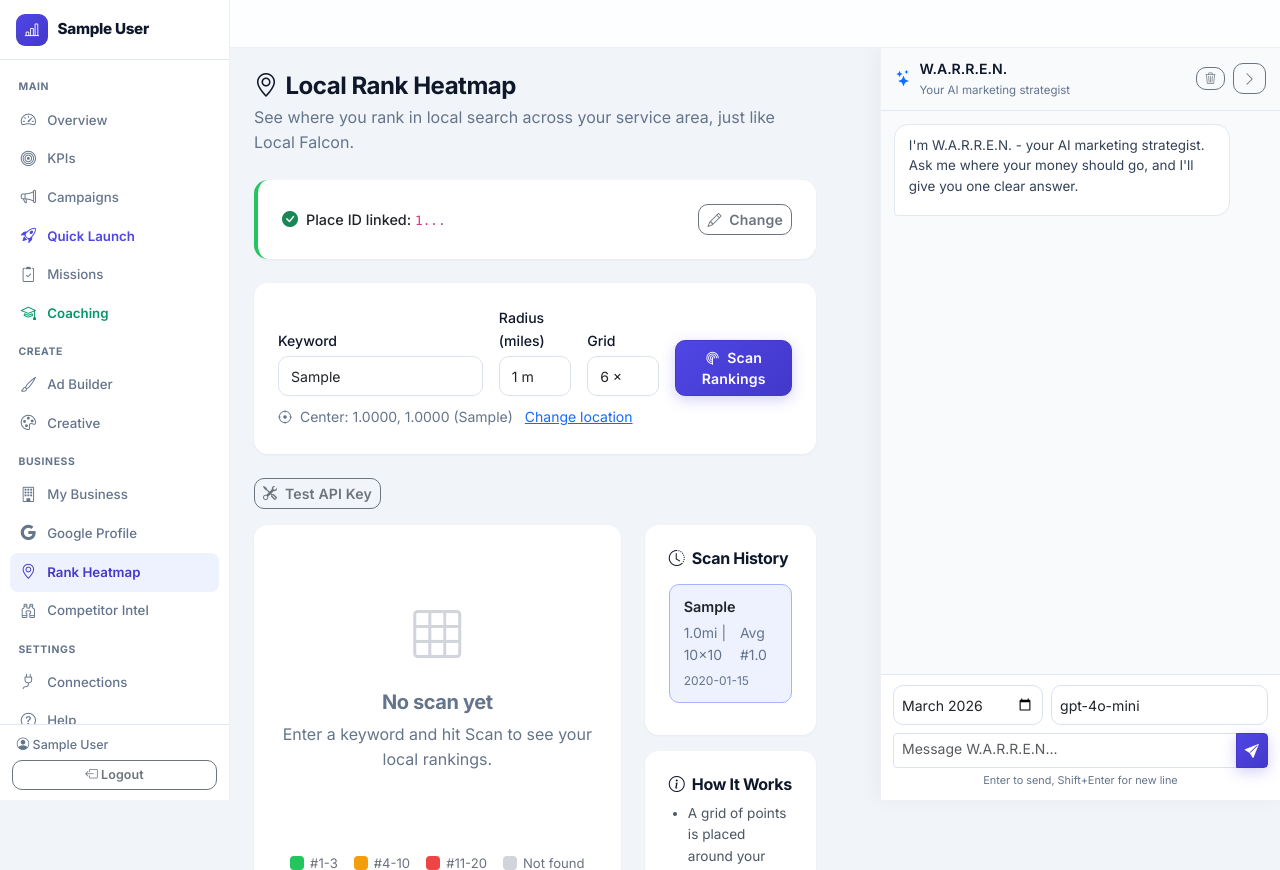
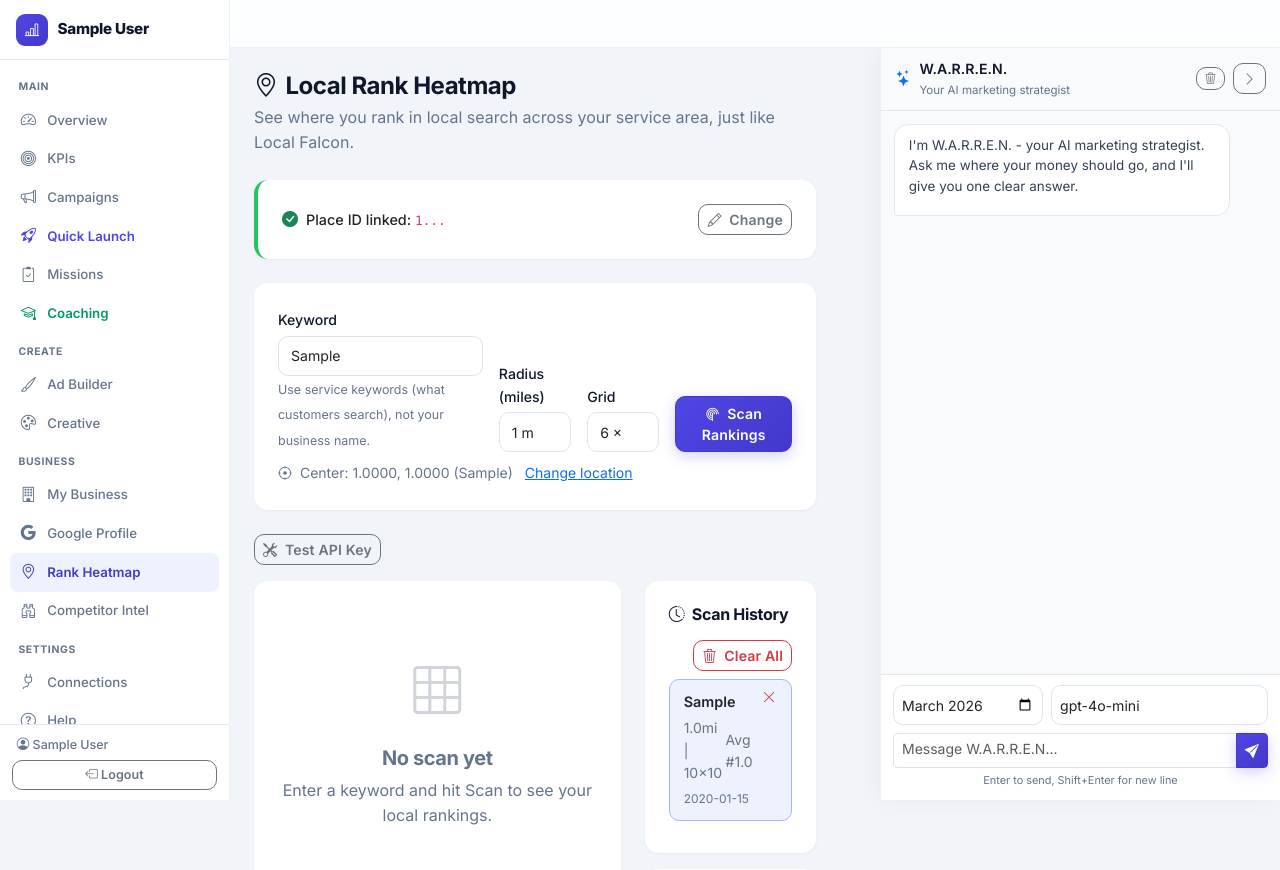
Before and after one commit to markgromer/gromore-admin, a Flask app: page /client/heatmap in a window 1280 px wide. Shown: the top 870 px of the page. Run offline with Flask 3, Linux system fonts and the light colour scheme; the visitor is signed in with stand-in values (Sample User, id 1); data comes from the database, SQL or seed files in the repository; tables that the repository leaves empty hold one stand-in row (values such as "Sample post"); some libraries are stand-ins or nearby versions.

Commit message:
Heatmap: delete scan history, show all results, keyword guidance, debug improvements

```diff
--- a/webapp/client_portal.py
+++ b/webapp/client_portal.py
@@ -3698,6 +3698,27 @@ def client_heatmap_view_scan(scan_id):
     return jsonify(ok=True, scan=scan)
 
 
+@client_bp.route("/heatmap/scan/<int:scan_id>", methods=["DELETE"])
+@client_login_required
+def client_heatmap_delete_scan(scan_id):
+    db = _get_db()
+    brand_id = session["client_brand_id"]
+    scan = db.get_heatmap_scan(scan_id)
+    if not scan or scan["brand_id"] != brand_id:
+        return jsonify(ok=False, error="Scan not found"), 404
+    db.delete_heatmap_scan(scan_id, brand_id)
+    return jsonify(ok=True)
+
+
+@client_bp.route("/heatmap/scans", methods=["DELETE"])
+@client_login_required
+def client_heatmap_clear_scans():
+    db = _get_db()
+    brand_id = session["client_brand_id"]
+    db.delete_all_heatmap_scans(brand_id)
+    return jsonify(ok=True)
+
+
 # ── Help Center ──
 
 @client_bp.route("/help")
--- a/webapp/database.py
+++ b/webapp/database.py
@@ -1255,6 +1255,19 @@ class WebDB:
         conn.close()
         return dict(row) if row else None
 
+    def delete_heatmap_scan(self, scan_id, brand_id):
+        conn = self._conn()
+        conn.execute("DELETE FROM heatmap_scans WHERE id = ? AND brand_id = ?",
+                     (scan_id, brand_id))
+        conn.commit()
+        conn.close()
+
+    def delete_all_heatmap_scans(self, brand_id):
+        conn = self._conn()
+        conn.execute("DELETE FROM heatmap_scans WHERE brand_id = ?", (brand_id,))
+        conn.commit()
+        conn.close()
+
     # ── Warren Memories ──
 
     def add_warren_memory(self, brand_id, category, title, content, embedding=None):
--- a/webapp/templates/client/client_heatmap.html
+++ b/webapp/templates/client/client_heatmap.html
@@ -195,6 +195,7 @@
                 <input type="text" class="form-control" id="keywordInput"
                        placeholder="e.g. plumber near me" autocomplete="off"
                        {% if active_scan %}value="{{ active_scan.keyword }}"{% endif %}>
+                <small class="text-muted" style="font-size:.78rem;">Use service keywords (what customers search), not your business name.</small>
             </div>
             <div class="col-md-2">
                 <label class="form-label fw-medium mb-1" style="font-size:.88rem;">Radius (miles)</label>
@@ -333,11 +334,20 @@
         <div class="card" style="border:none; border-radius:14px; box-shadow:0 1px 3px rgba(0,0,0,.05);">
             <div class="card-body p-3 p-md-4">
                 <h6 class="mb-3"><i class="bi bi-clock-history me-1"></i> Scan History</h6>
+                {% if scans %}
+                <div class="mb-2 text-end">
+                    <button class="btn btn-sm btn-outline-danger" type="button" id="clearAllScansBtn" title="Delete all scans">
+                        <i class="bi bi-trash3 me-1"></i> Clear All
+                    </button>
+                </div>
+                {% endif %}
                 <div id="scanHistory">
                     {% if scans %}
                     {% for scan in scans %}
                     <div class="scan-history-item mb-2 {% if loop.first %}active{% endif %}"
-                         data-scan-id="{{ scan.id }}" onclick="loadScan({{ scan.id }})">
+                         data-scan-id="{{ scan.id }}">
+                        <div class="d-flex justify-content-between align-items-start">
+                            <div style="cursor:pointer; flex:1;" onclick="loadScan({{ scan.id }})">
                                 <div class="fw-semibold" style="font-size:.9rem;">{{ scan.keyword }}</div>
                                 <div class="d-flex justify-content-between align-items-center mt-1">
                                     <small class="text-muted">{{ scan.radius_miles }}mi | {{ scan.grid_size }}x{{ scan.grid_size }}</small>
@@ -346,6 +356,12 @@
                                     </small>
                                 </div>
                                 <small class="text-muted" style="font-size:.75rem;">{{ scan.scanned_at[:16] }}</small>
+                            </div>
+                            <button class="btn btn-sm btn-link text-danger p-0 ms-2 delete-scan-btn" type="button"
+                                    data-scan-id="{{ scan.id }}" title="Delete this scan" style="font-size:.85rem; line-height:1;">
+                                <i class="bi bi-x-lg"></i>
+                            </button>
+                        </div>
                     </div>
                     {% endfor %}
                     {% else %}
@@ -758,9 +774,10 @@ function showDebug(d) {
         ' | Place ID: <code>' + (d.place_id_used || 'none') + '</code>' +
         ' | Search radius: ' + d.search_radius_m + 'm' +
         ' | Places returned: ' + d.places_returned +
-        '<br><strong>Top 5 Google results (first grid point):</strong> ' +
-        (d.top_5_names && d.top_5_names.length ? d.top_5_names.map(function(n, i) {
-            return '<br>' + (i+1) + '. ' + n;
+        '<br><strong>Google Places results (first grid point):</strong> ' +
+        (d.top_results && d.top_results.length ? d.top_results.map(function(r, i) {
+            var match = d.place_id_used && r.id === d.place_id_used ? ' <span style="color:#22c55e; font-weight:600;">MATCH</span>' : '';
+            return '<br>' + (i+1) + '. ' + r.name + ' <small style="color:#9ca3af;">(' + r.id.substring(0, 20) + '...)</small>' + match;
         }).join('') : '<em>none returned</em>');
 
     // Show API diagnostics when available
@@ -849,5 +866,57 @@ function loadScan(scanId) {
         plotMapMarkers(scan.results);
     });
 }
+
+function deleteScan(scanId, el) {
+    if (!confirm('Delete this scan?')) return;
+    fetch('/client/heatmap/scan/' + scanId, {
+        method: 'DELETE',
+        headers: {'X-CSRFToken': csrfToken},
+    })
+    .then(function(r) { return r.json(); })
+    .then(function(data) {
+        if (data.ok) {
+            var item = el.closest('.scan-history-item');
+            if (item) item.remove();
+            // If no scans left, show empty message
+            var remaining = document.querySelectorAll('.scan-history-item');
+            if (remaining.length === 0) {
+                document.getElementById('scanHistory').innerHTML =
+                    '<div class="text-center py-3"><small class="text-muted">No scans yet. Run your first scan above.</small></div>';
+                var clearBtn = document.getElementById('clearAllScansBtn');
+                if (clearBtn) clearBtn.style.display = 'none';
+            }
+        }
+    });
+}
+
+function clearAllScans() {
+    if (!confirm('Delete ALL scan history?')) return;
+    fetch('/client/heatmap/scans', {
+        method: 'DELETE',
+        headers: {'X-CSRFToken': csrfToken},
+    })
+    .then(function(r) { return r.json(); })
+    .then(function(data) {
+        if (data.ok) {
+            document.getElementById('scanHistory').innerHTML =
+                '<div class="text-center py-3"><small class="text-muted">No scans yet. Run your first scan above.</small></div>';
+            var clearBtn = document.getElementById('clearAllScansBtn');
+            if (clearBtn) clearBtn.style.display = 'none';
+        }
+    });
+}
+
+// Bind delete buttons
+document.addEventListener('DOMContentLoaded', function() {
+    document.querySelectorAll('.delete-scan-btn').forEach(function(btn) {
+        btn.addEventListener('click', function(e) {
+            e.stopPropagation();
+            deleteScan(this.getAttribute('data-scan-id'), this);
+        });
+    });
+    var clearBtn = document.getElementById('clearAllScansBtn');
+    if (clearBtn) clearBtn.addEventListener('click', clearAllScans);
+});
 </script>
 {% endblock %}
```
Also changed, not shown: webapp/heatmap.py (+7 -4 lines). Lines whose indentation alone changed are shown as unchanged.
